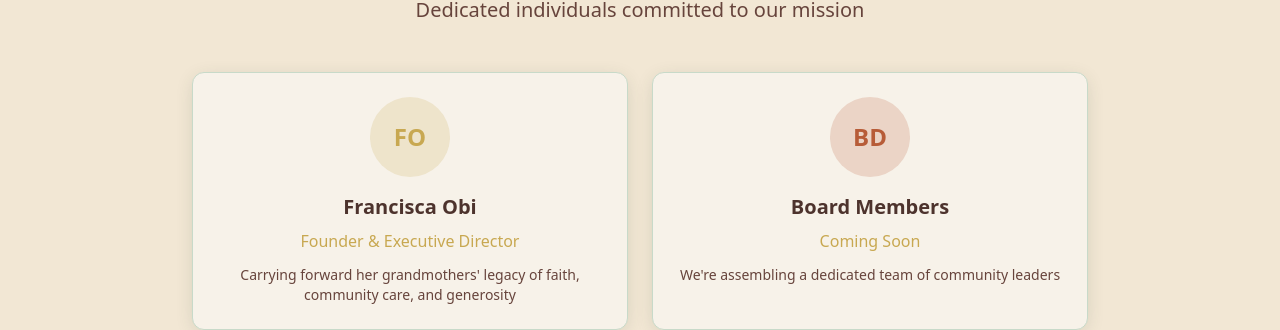
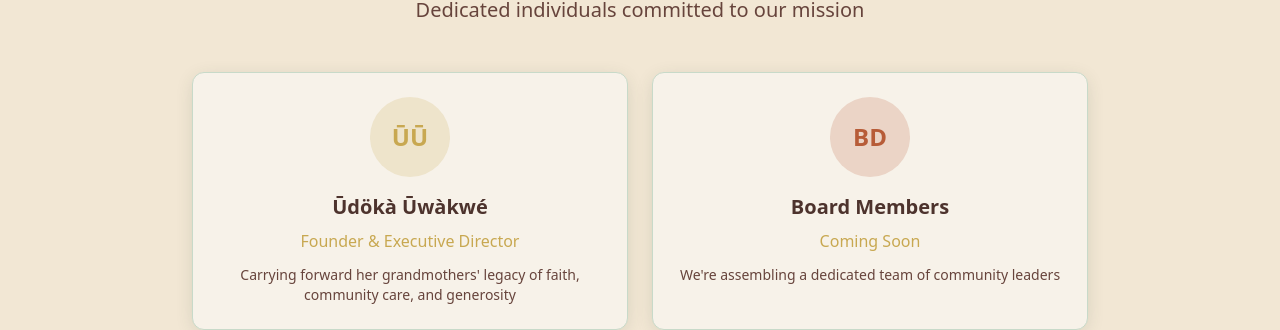
Before and after one commit to 2050xfs/fna-foundation-launch-e3c9d9b4, a React (Vite) app: page /about in a window 1280 px wide. Shown: the part 1639-1969 px from the top of the page. Built offline with nearby package versions, Linux system fonts and the light colour scheme; the HTML template or start-up script is replaced by a standard one.

Commit message:
Update Executive Director name

```diff
--- a/src/pages/About.tsx
+++ b/src/pages/About.tsx
@@ -98,9 +98,9 @@ const About = () => {
             <div className="grid md:grid-cols-2 gap-6">
               <div className="bg-card rounded-xl p-6 shadow-soft border border-border">
                 <div className="w-20 h-20 rounded-full flex items-center justify-center mb-4 mx-auto bg-primary/20">
-                  <span className="text-primary font-bold text-2xl">FO</span>
+                  <span className="text-primary font-bold text-2xl">ŪŪ</span>
                 </div>
-                <h3 className="text-xl font-semibold text-foreground text-center mb-2">Francisca Obi</h3>
+                <h3 className="text-xl font-semibold text-foreground text-center mb-2">Ūdökà Ūwàkwé</h3>
                 <p className="text-primary text-center mb-3">Founder & Executive Director</p>
                 <p className="text-muted-foreground text-center text-sm">
                   Carrying forward her grandmothers' legacy of faith, community care, and generosity
```
